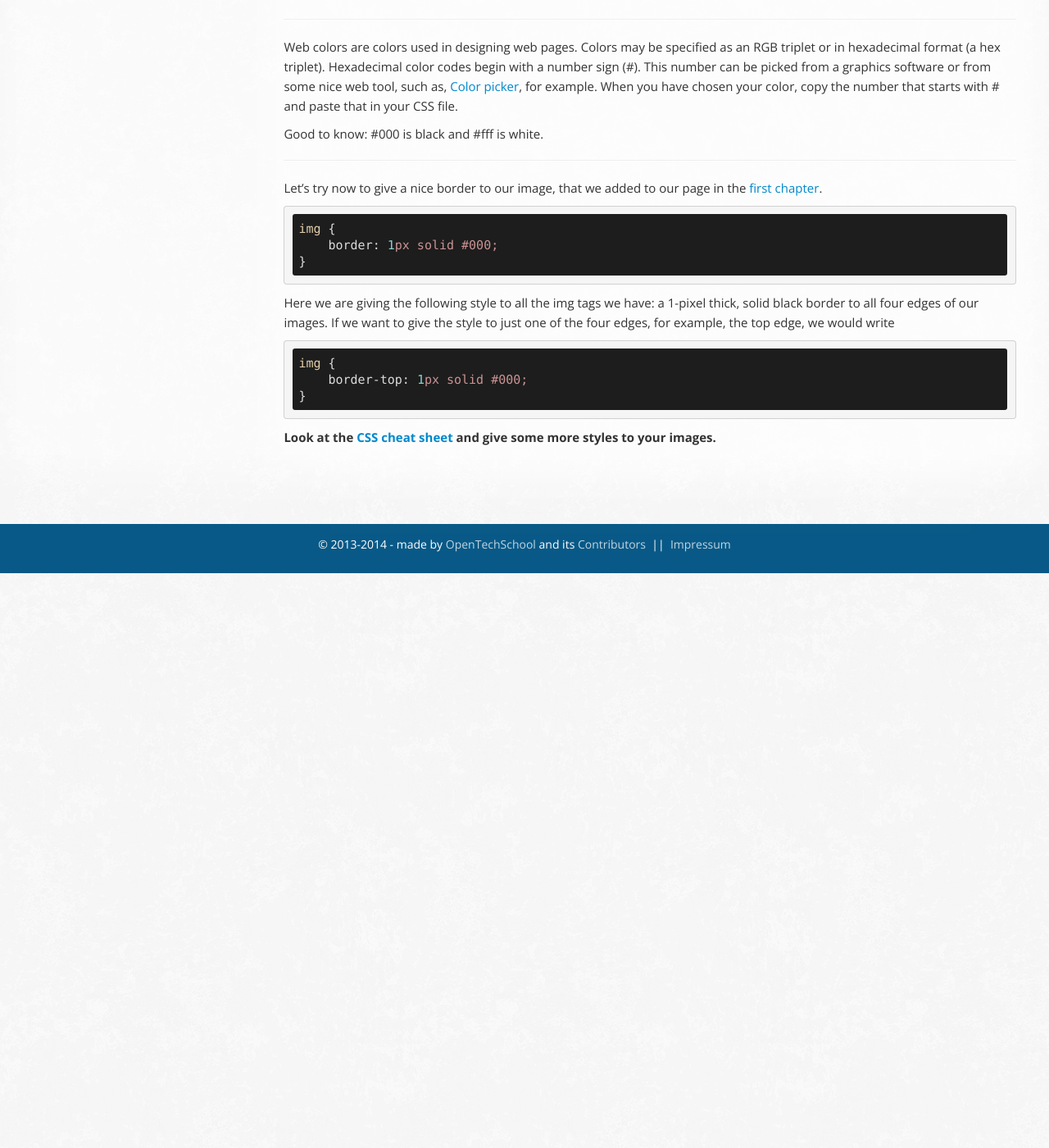
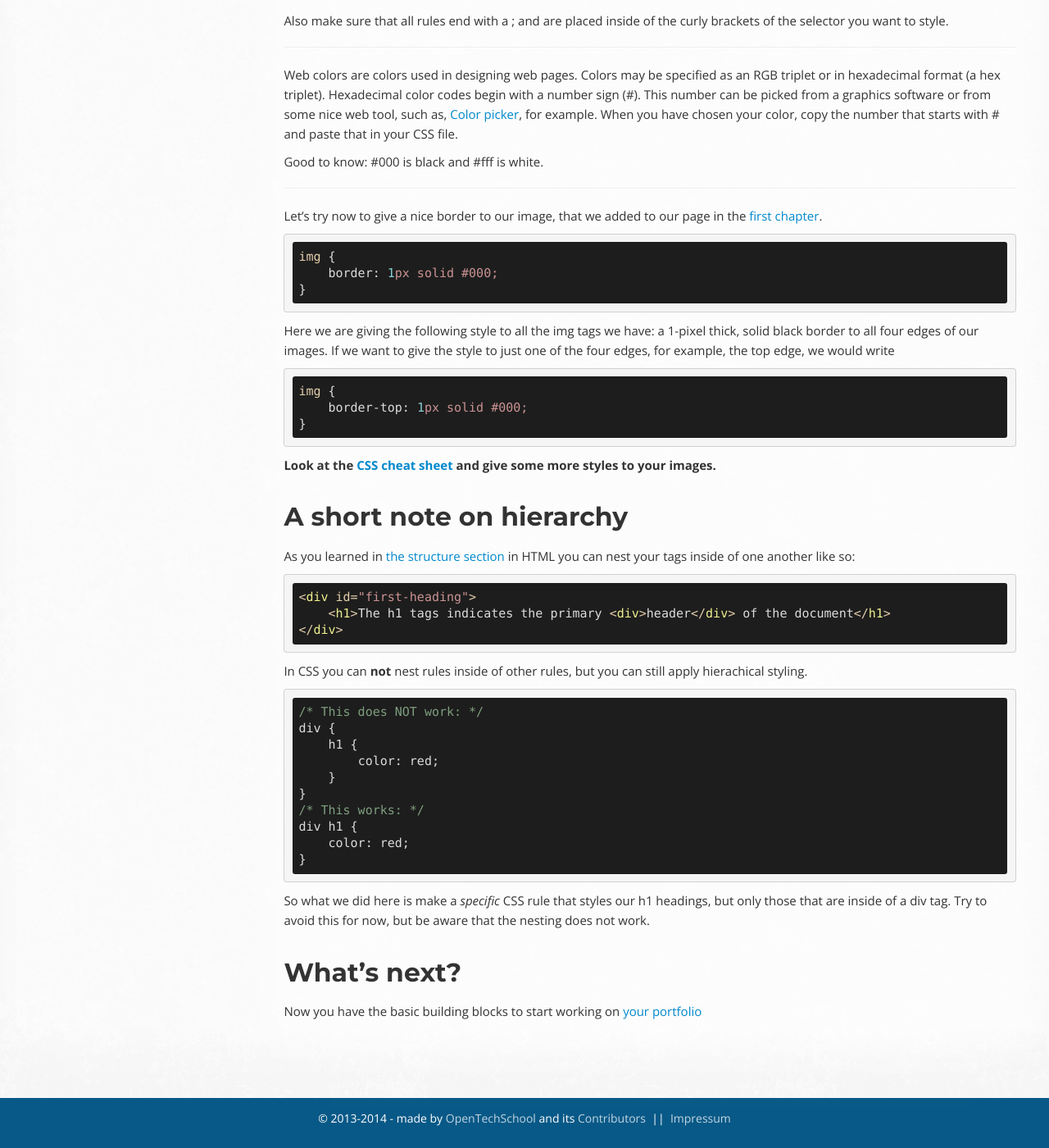
Before and after one commit to OpenTechSchool/html-css-beginners, a Jekyll site: the page built from core/style.md, in a window 1280 px wide and 1400 px high, scrolled down 1616 px. Shown: the whole window at 82% size. Built offline with Jekyll 4.4.1, drawn with Linux system fonts in a browser that asks for light colours; Markdown is read by kramdown in place of the engine named in the settings; before the commit the page ends 2315 px from its top, so only the background shows below that.

Commit message:
An extra warning and a very short paragraph on hierarchy

```diff
--- a/core/style.md
+++ b/core/style.md
@@ -77,6 +77,8 @@ Double check the name of the CSS file in the `<link>` tag, and also
 double check that the CSS file is in the same directory as the HTML
 file.
 
+Also make sure that all rules end with a ; and are placed inside of the curly brackets of the selector you want to style.
+
 ******
 
 Web colors are colors used in designing web pages.
@@ -103,3 +105,31 @@ If we want to give the style to just one of the four edges, for example, the top
     }
 
 **Look at the [CSS cheat sheet](http://coding.smashingmagazine.com/2009/07/13/css-3-cheat-sheet-pdf/) and give some more styles to your images.**
+
+## A short note on hierarchy
+
+As you learned in [the structure section](structure.html) in HTML you can nest your tags inside of one another like so:
+
+    <div id="first-heading">
+        <h1>The h1 tags indicates the primary <div>header</div> of the document</h1>
+    </div>
+
+In CSS you can **not** nest rules inside of other rules, but you can still apply hierachical styling.
+
+    /* This does NOT work: */
+    div {
+        h1 {
+            color: red;
+        }
+    }
+    /* This works: */
+    div h1 {
+        color: red;
+    }
+
+So what we did here is make a *specific* CSS rule that styles our h1 headings, but only those that are inside of a div tag. Try to avoid this for now, but be aware that the nesting does not work.
+
+## What's next?
+
+Now you have the basic building blocks to start working on
+[your portfolio](portfolio.md)
```
